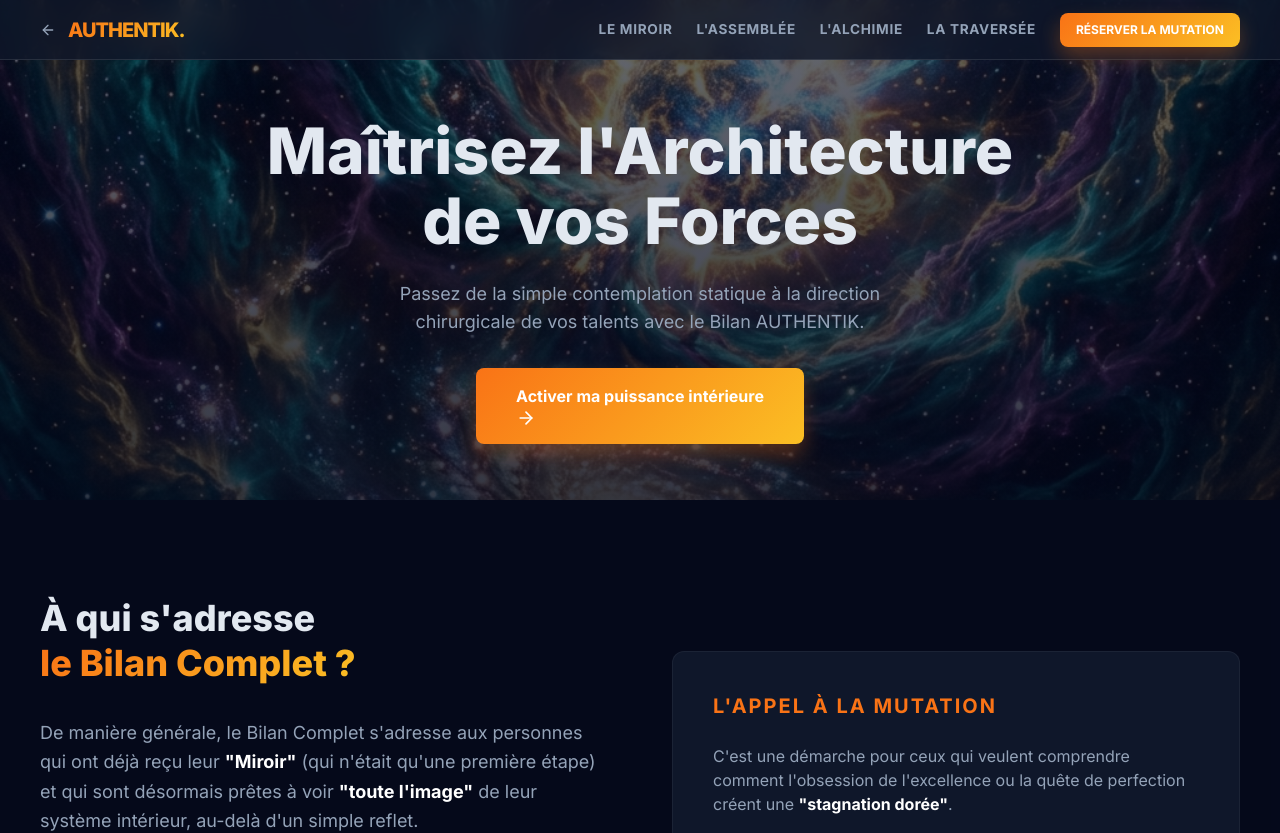
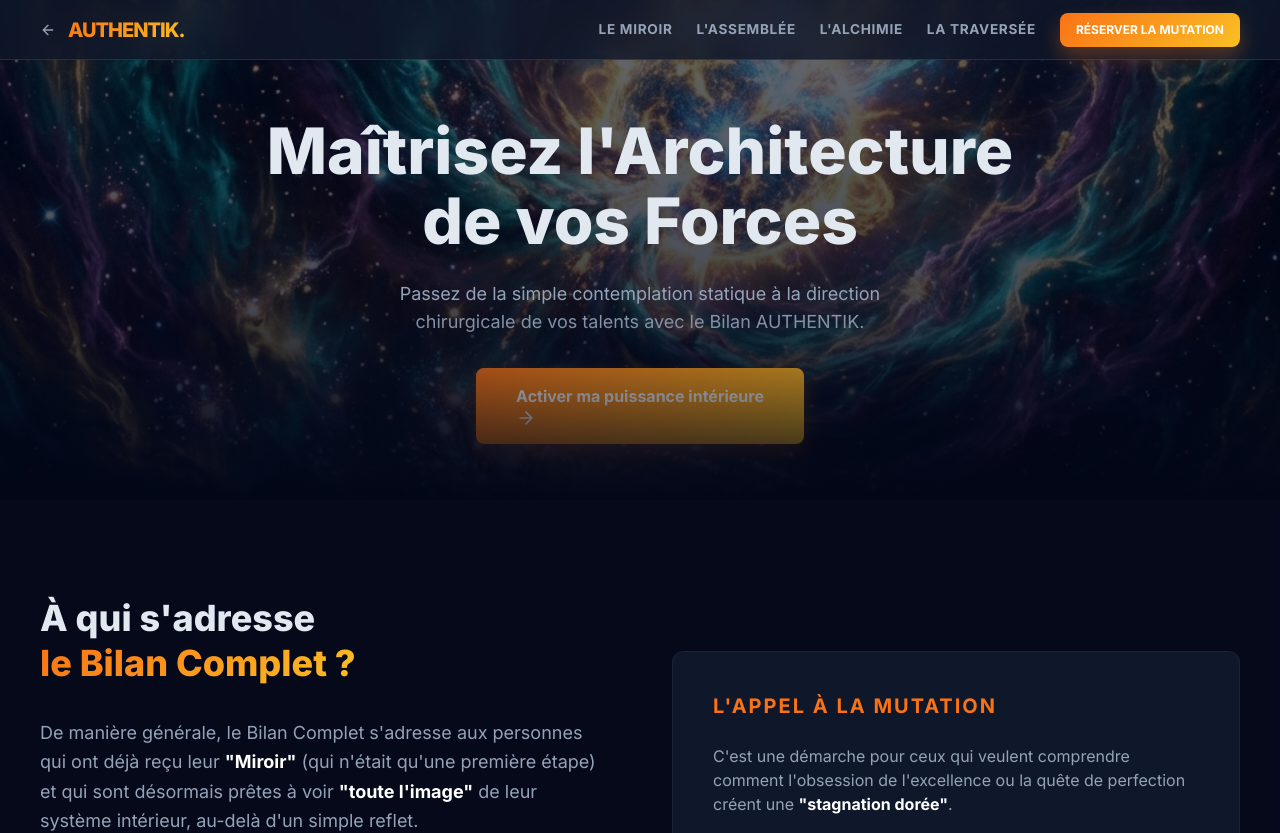
Before and after one commit to AlainSchultz/authentik-site, a React (Vite) app: page /bilan in a window 1280 px wide. Shown: the top 833 px of the page. Built offline with nearby package versions, Linux system fonts and the light colour scheme.

Commit message:
style: add bottom gradient to Hero section for smooth transition

```diff
--- a/src/index.css
+++ b/src/index.css
@@ -97,6 +97,17 @@
   background-attachment: fixed;
 }
 
+.bg-hero-architecture::after {
+  content: "";
+  position: absolute;
+  bottom: 0;
+  left: 0;
+  right: 0;
+  height: 200px;
+  background: linear-gradient(to bottom, transparent, #020617);
+  pointer-events: none;
+}
+
 .bg-fire-water::before {
   content: "";
   position: absolute;
```
